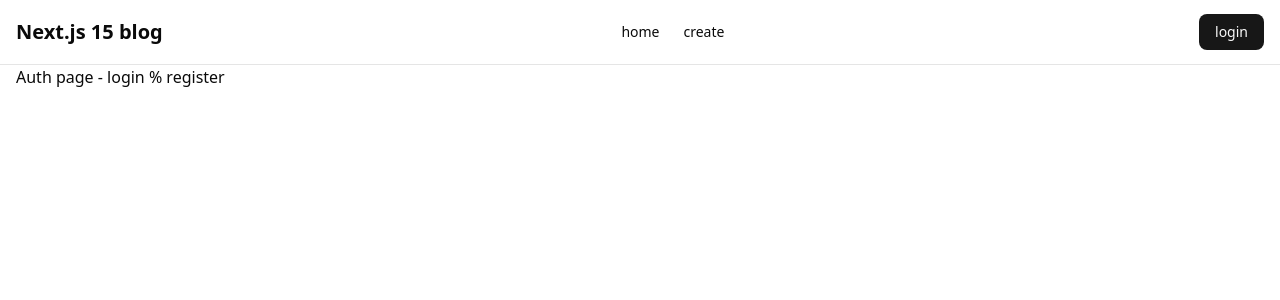
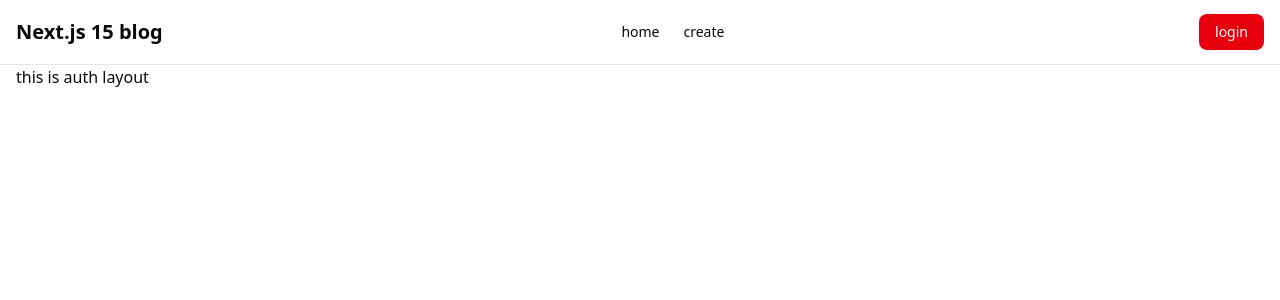
Before and after one commit to Tharunvasireddi/blog-nextjs, a Next.js app: page /auth in a window 1280 px wide. Shown: the top 300 px of the page. Built offline with nearby package versions, Linux system fonts and the light colour scheme.

Commit message:
feat: create authentication components including AuthLayout, LoginForm, RegisterForm, and UserMenu; implement Header and ThemeProvider

```diff
--- a/src/app/auth/page.tsx
+++ b/src/app/auth/page.tsx
@@ -1,5 +1,7 @@
+import AuthLayout from "../components/auth/auth-layout";
+
 function Authpage() {
-  return <div> Auth page - login % register </div>;
+  return <AuthLayout />;
 }
 
 export default Authpage;
--- /dev/null
+++ b/src/app/components/auth/auth-layout.tsx
@@ -0,0 +1,3 @@
+export default function AuthLayout() {
+  return <div>this is auth layout</div>;
+}
--- /dev/null
+++ b/src/app/components/auth/login-form.tsx
@@ -0,0 +1,7 @@
+
+
+export default  function LoginForm(){
+    return(
+        <div>this is login PAGE</div>
+    )
+}
--- /dev/null
+++ b/src/app/components/auth/register-form.tsx
@@ -0,0 +1,3 @@
+export default function RegiserForm() {
+  return <div>this is register form</div>;
+}
--- /dev/null
+++ b/src/app/components/auth/user-menu.tsx
@@ -0,0 +1,5 @@
+function UserMenu() {
+  return <div>this is userMenu</div>;
+}
+
+export default UserMenu;
--- a/src/components/layout/header.tsx
+++ b/src/app/components/layout/header.tsx
@@ -1,8 +1,8 @@
-"use clinet";
+"use client";
 import Link from "next/link";
 import { cn } from "@/lib/utils";
 import { Button } from "../ui/button";
-import { useRouter } from "next/router";
+import { useRouter } from "next/navigation";
 function Header() {
   const router = useRouter();
   const navItems = [
@@ -44,6 +44,8 @@ function Header() {
           {/*  placeholder for theme togger*/}
           <div className="flex items-center gap-2">
             <Button
+              className="cursor-pointer"
+              variant={'destructive'}
               onClick={() => router.push("/auth")}
             >
               login
--- a/src/app/layout.tsx
+++ b/src/app/layout.tsx
@@ -1,7 +1,7 @@
 import type { Metadata } from "next";
 import { Geist, Geist_Mono } from "next/font/google";
 import "./globals.css";
-import { ThemeProvider } from "@/components/theme/theme-provider";
+import { ThemeProvider } from "./components/theme/theme-provider"
 
 const geistSans = Geist({
   variable: "--font-geist-sans",
--- a/src/app/not-found.tsx
+++ b/src/app/not-found.tsx
@@ -1,4 +1,4 @@
-import { Button } from "@/components/ui/button";
+import { Button } from "../app/components/ui/button";
 import Link from "next/link";
 
 export default function NotFound() {
@@ -6,7 +6,9 @@ export default function NotFound() {
     <div className="flex flex-col items-center justify-center min-h-[70%]">
       <h1 className="text-6xl font-extrabold mb-4">404</h1>
       <h2 className="text-2xl font-semibold mb-6 ">Page Not Found</h2>
-      <p className="text-muted-foreground mb-8 max-w-md">the page you are looking doestno exist or has been moved</p>
+      <p className="text-muted-foreground mb-8 max-w-md">
+        the page you are looking doestno exist or has been moved
+      </p>
       <Button asChild>
         <Link href={"/"}>return to Home </Link>
       </Button>
```
Also changed, not shown: src/app/components/layout/container.tsx (renamed from src/components/layout/container.tsx), src/app/components/theme/theme-provider.tsx (renamed from src/components/theme/theme-provider.tsx), src/app/components/ui/button.tsx (renamed from src/components/ui/button.tsx).
